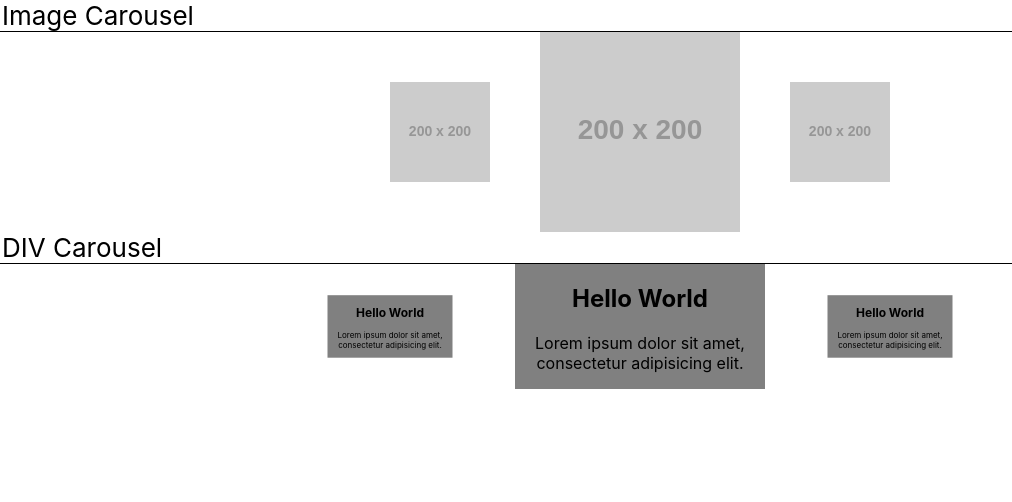
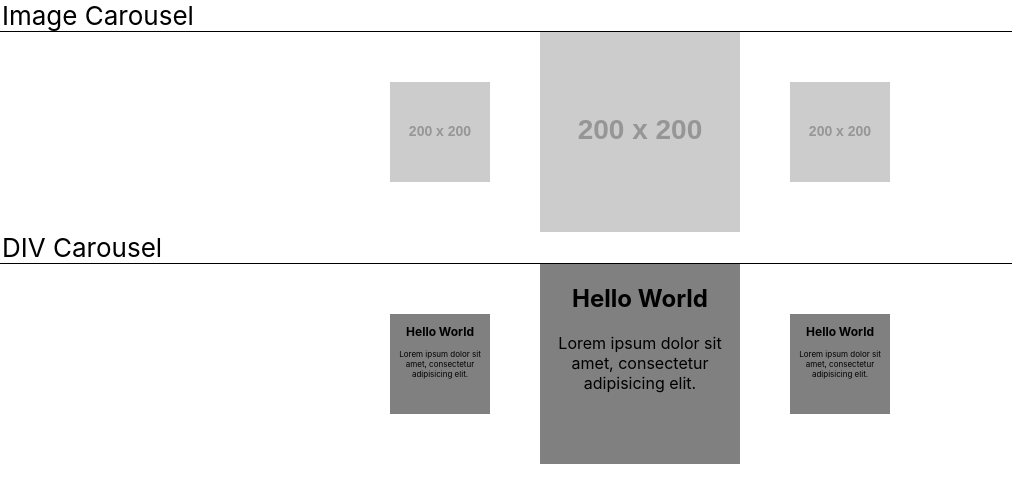
Before and after one commit to sowhatdoido/cykol, a website: page index.html in a window 1280 px wide. Shown: the whole page, without its empty margins (0-1012 px from the left). Drawn offline with nearby package versions, Linux system fonts and the light colour scheme; placeholder pictures from the web are drawn by us.

Commit message:
Added event binding and prepend two slides so that animations are smooth

```diff
--- a/index.html
+++ b/index.html
@@ -89,6 +89,12 @@
         #div-carousel > div {
             background: gray;
             font-size: 16px;
+            min-height: 200px;
+            width: 200px;
+
+            -webkit-box-sizing: border-box;
+            -moz-box-sizing: border-box;
+            box-sizing: border-box;
         }
     </style>
 </body>
--- a/src/cykol.css
+++ b/src/cykol.css
@@ -23,6 +23,7 @@
     white-space: normal;
     display: inline-block;
     vertical-align: middle;
+    padding: 0!important; /* The slides cannot have padding or it will ruin the layout. Padding should be added to a container inside the slide */
 
     -webkit-transform: scale(0);
     -ms-transform: scale(0);
--- a/src/cykol.js
+++ b/src/cykol.js
@@ -18,20 +18,28 @@
     };
 
     Cykol.prototype.init = function(){
+        var $cykol = this; // Save this to be accessed later
         var $wrapper = this.element;
 
         $wrapper.children().addClass('cykol-slide');
         $wrapper.addClass('cykol-wrapper');
 
         if(this.options.continuous == true){
-            // If the carousel is going to be continuous, the last item prepends to the left side of the first item
-            // Then we set the second item to active
-            $wrapper.find('>:last-child').prependTo($wrapper).after(' ');
-            this.setActiveSlide($wrapper.find('>:nth-child(2)'));
+            // If the carousel is going to be continuous, we prepend the last 2 images since we need a thumb and something to transition to
+            this.prependSlide(2);
+            this.setActiveSlide($wrapper.find('>:nth-child(3)'));
         } else {
             // If the carousel isn't continuous, start at the first item
             this.setActiveSlide($wrapper.find('>:nth-child(1)'));
         }
+
+        //Event Binding
+        $wrapper.on('click', '.cykol-next', function(){
+            $cykol.nextSlide();
+        });
+        $wrapper.on('click', '.cykol-prev', function(){
+            $cykol.prevSlide();
+        });
 
         if(typeof this.options.onInit == 'function') this.options.onInit(); //Callback function run after initialization
     }
@@ -46,10 +54,10 @@
 
         // Set the thumbnails to the left and right of the active image
         var leftSlide = this.activeSlide.prev();
-        if(leftSlide.length > 0){ leftSlide.addClass('cykol-slide-preview')}
+        if(leftSlide.length > 0){ leftSlide.addClass('cykol-slide-preview').addClass('cykol-prev')}
 
         var rightSlide = this.activeSlide.next();
-        if(rightSlide.length > 0){ rightSlide.addClass('cykol-slide-preview')}
+        if(rightSlide.length > 0){ rightSlide.addClass('cykol-slide-preview').addClass('cykol-next')}
 
         return true;
     }
@@ -57,6 +65,8 @@
     Cykol.prototype.clearSlideStyles = function(){
         this.element.find('.cykol-slide-preview').removeClass('cykol-slide-preview');
         this.element.find('.cykol-slide-active').removeClass('cykol-slide-active');
+        this.element.find('.cykol-prev').removeClass('cykol-prev');
+        this.element.find('.cykol-next').removeClass('cykol-next');
     }
 
     Cykol.prototype.advanceToSlide = function(slide){
@@ -69,7 +79,6 @@
 
         if(this.options.continuous == true){
             // To continously advance forward, we take first child and insert it to the back of the line.
-            // `.after(' ')` is required because DOM Objects usually have spaces between them that are removed when appending and prepending
             var $wrapper = this.element;
             $wrapper.find('>:first-child').appendTo($wrapper).after(' ');
         }
@@ -78,11 +87,20 @@
     Cykol.prototype.prevSlide = function(){
         if(this.options.continuous == true){
             // To advance backward, we take the last child and stick it on the front.
-            var $wrapper = this.element;
-            $wrapper.find('>:last-child').prependTo($wrapper).after(' ');
+            this.prependSlide();
         }
 
         this.advanceToSlide(this.activeSlide.prev());
+    }
+
+    Cykol.prototype.prependSlide = function(numberOfSlides){
+        var $wrapper = this.element;
+        var numberOfSlides = (typeof numberOfSlides == 'number')? numberOfSlides : 1;
+
+        for(var i = 0; i < numberOfSlides; i++){
+            // `.after(' ')` is required because DOM Objects usually have spaces between them that are removed when appending and prepending
+            $wrapper.find('>:last-child').prependTo($wrapper).after(' ');
+        }
     }
 
     /* Add a hook so we can use jQuery syntax to call our plugin */
```
